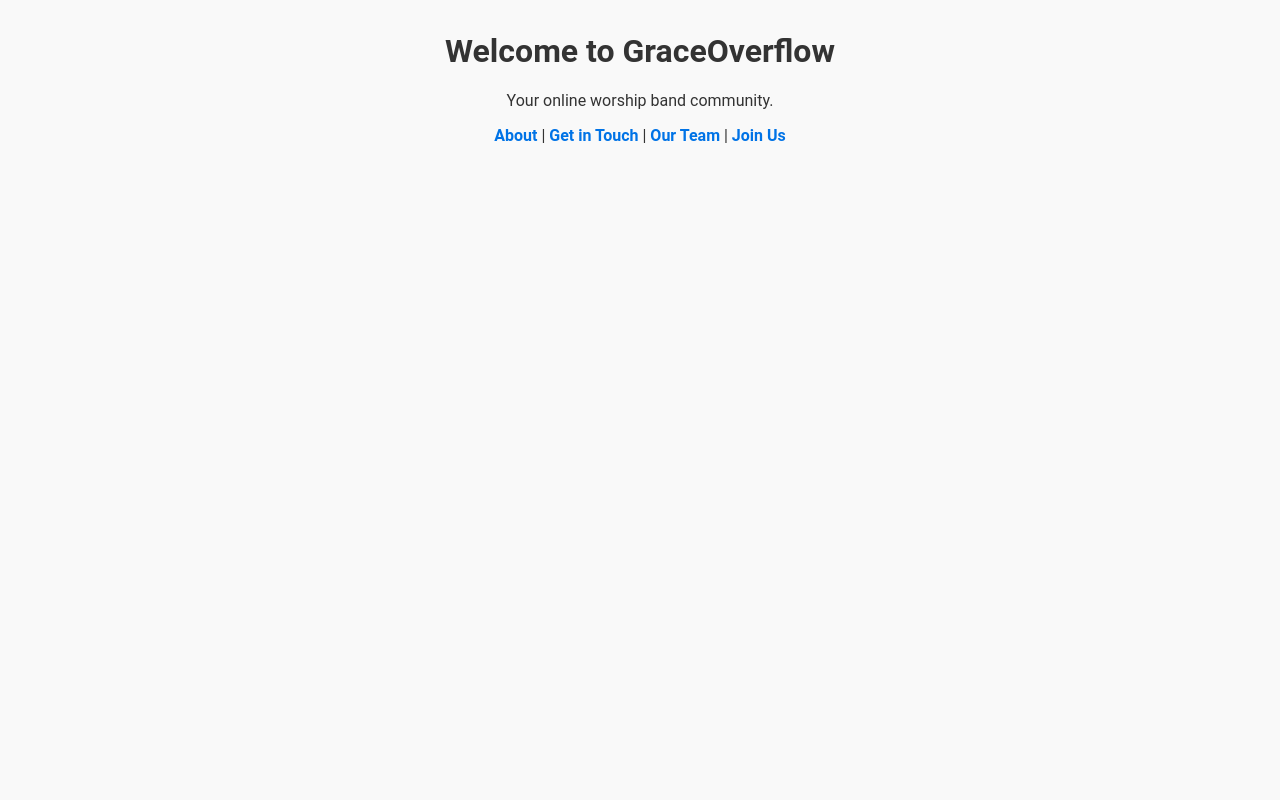
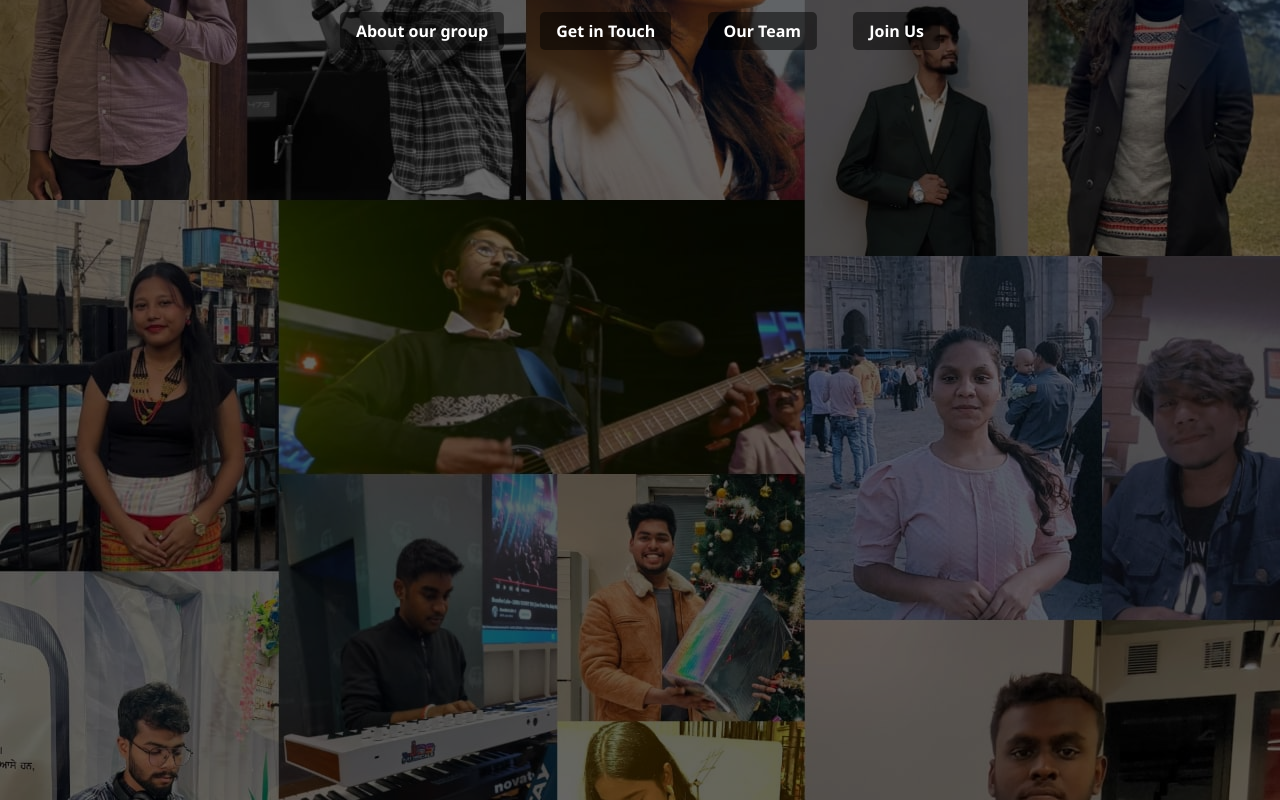
Before and after one commit to RoshanDaniel1208/Grace_Overflow, a plain HTML site: page index.html in a window 1280 px wide. Drawn offline with Linux system fonts and the light colour scheme.

Commit message:
index.html

```diff
--- a/index.html
+++ b/index.html
@@ -1,32 +1,84 @@
 <!DOCTYPE html>
 <html lang="en">
 <head>
-  <meta charset="UTF-8" />
-  <meta name="viewport" content="width=device-width, initial-scale=1" />
-  <title>GraceOverflow</title>
+  <meta charset="UTF-8">
+  <meta name="viewport" content="width=device-width, initial-scale=1.0">
+  <title>About - GraceOverflow</title>
   <style>
     body {
-      font-family: 'Roboto', sans-serif;
-      background: #f9f9f9;
-      color: #333;
-      margin: 2rem;
+      margin: 0;
+      font-family: 'Segoe UI', Tahoma, Geneva, Verdana, sans-serif;
+      background: url('band-bg.jpeg') no-repeat center center fixed;
+      background-size: cover;
+      background-color: grey;
+      display: flex;
+      flex-direction: column;
+      align-items: center;
+      justify-content: center;
+      height: 100vh;
       text-align: center;
+      color: white;
     }
-    a {
-      color: #0073e6;
+
+    .overlay {
+      position: absolute;
+      top: 0;
+      left: 0;
+      height: 100vh;
+      width: 100vw;
+      background-color: rgba(0, 0, 0, 0.6);
+      z-index: -1;
+    }
+
+    .about-box {
+      background: rgba(255, 255, 255, 0.9);
+      color: white;
+      padding: 2rem 3rem;
+      border-radius: 10px;
+      max-width: 600px;
+      box-shadow: 0 0 15px rgba(0,0,0,0.5);
+    }
+
+    .centered-tagline {
+      font-size: 1.5rem;
+      font-weight: bold;
+      margin-top: 1rem;
+    }
+
+    nav {
+      position: absolute;
+      top: 20px;
+      left: 50%;
+      transform: translateX(-50%);
+    }
+
+    nav a {
+      margin: 0 1rem;
+      color: white;
       text-decoration: none;
       font-weight: bold;
+      background: rgba(0, 0, 0, 0.5);
+      padding: 0.5rem 1rem;
+      border-radius: 5px;
+    }
+
+    nav a:hover {
+      background: rgba(255, 255, 255, 0.3);
     }
   </style>
 </head>
 <body>
-  <h1>Welcome to GraceOverflow</h1>
-  <p>Your online worship band community.</p>
+  <div class="overlay"></div>
   <nav>
-    <a href="about.html">About</a> |
-    <a href="aboutus.html">Get in Touch</a> |
-    <a href="team.html">Our Team</a> |
+
+    <a href="aboutus.html">About our group</a>
+    <a href="contact.html">Get in Touch</a>
+    <a href="team.html">Our Team</a>
     <a href="join.html">Join Us</a>
+
+
   </nav>
+
+
 </body>
 </html>
```
